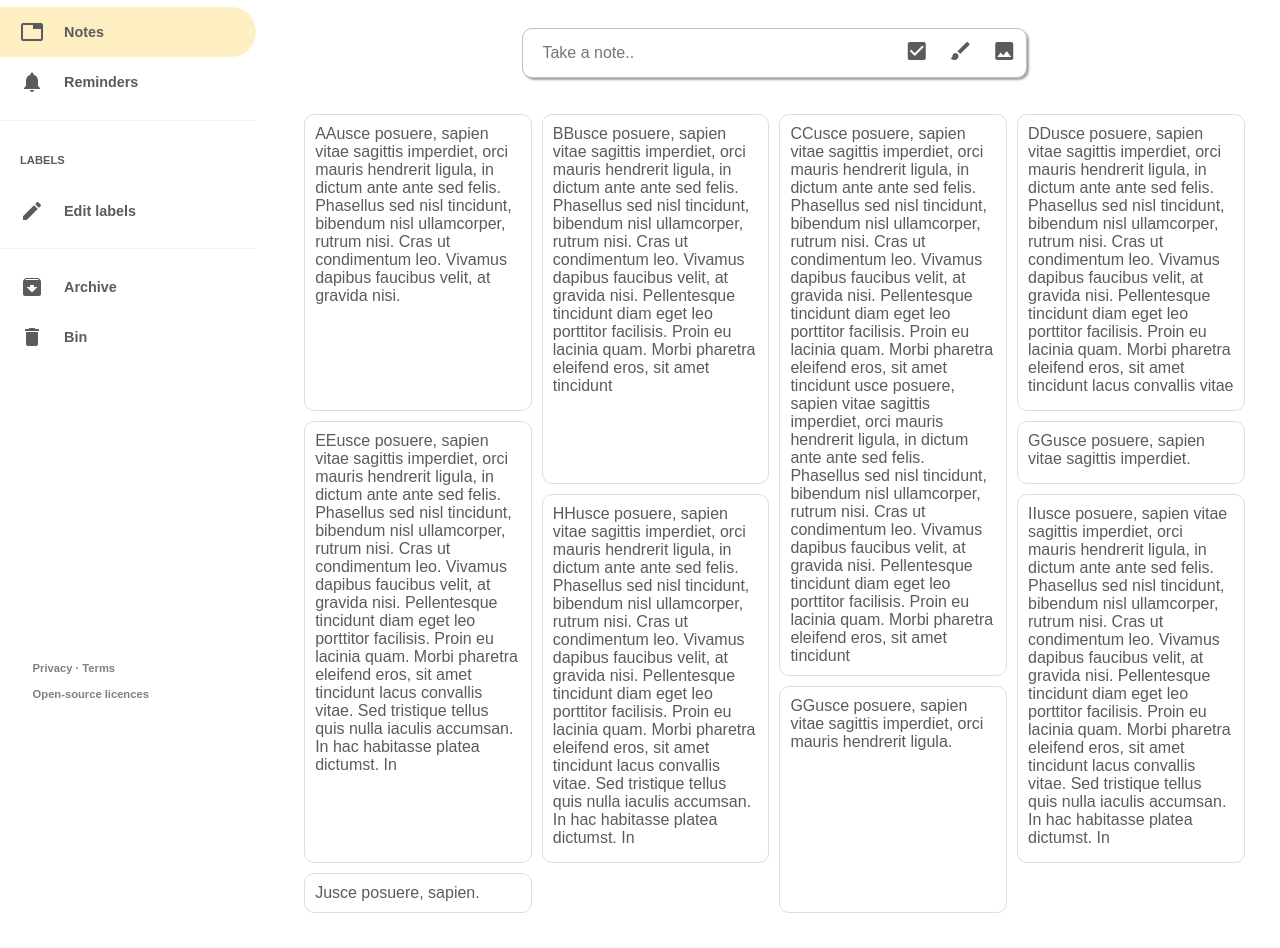
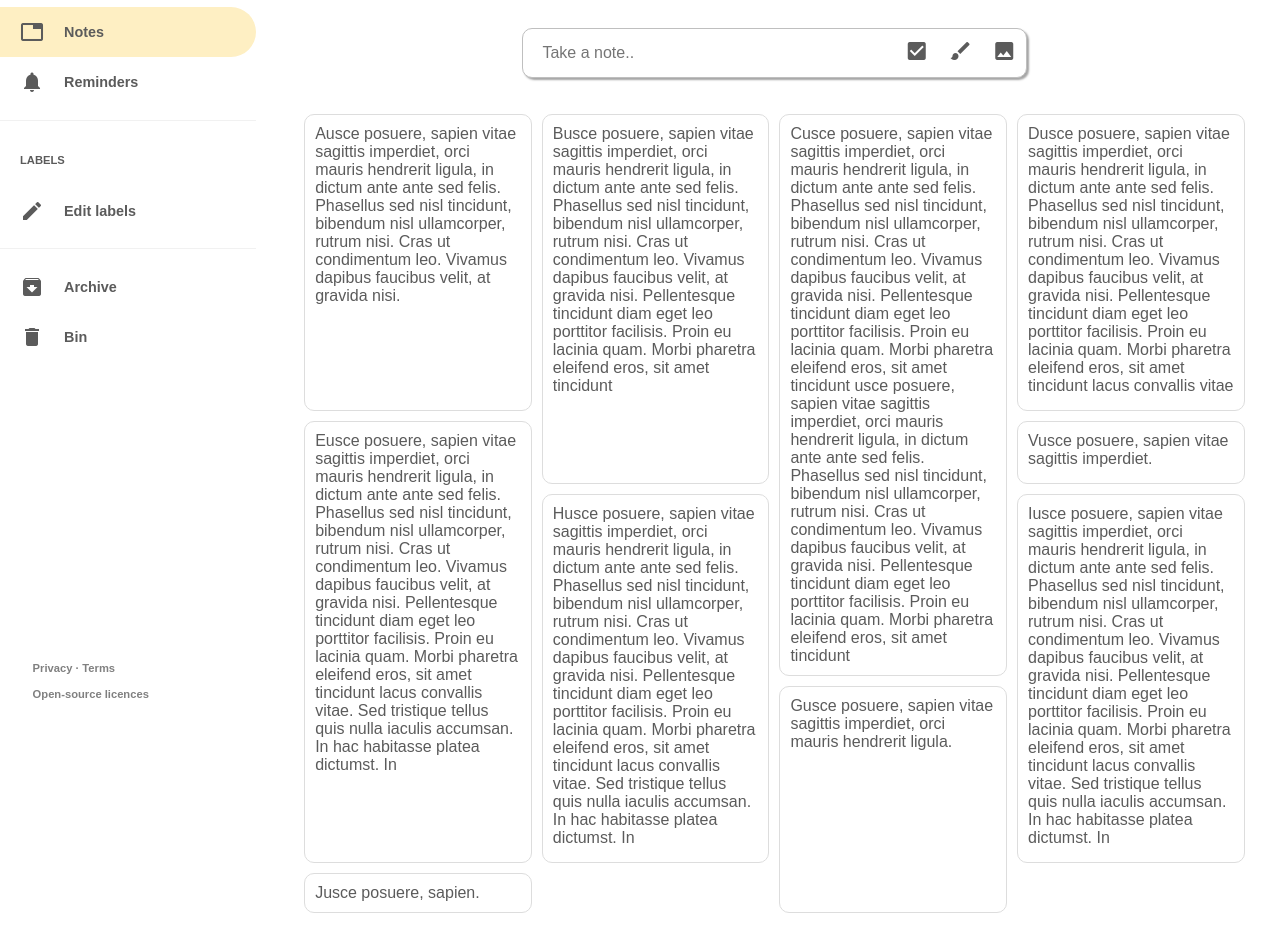
Before and after one commit to vicdata4/Google-Keep-Layout, a plain HTML site: page index.html in a window 1280 px wide. Shown: the part 67-1015 px from the top of the page. Drawn offline with Linux system fonts and the light colour scheme; a web font is replaced by a local one.

Commit message:
lorem final

```diff
--- a/index.html
+++ b/index.html
@@ -44,15 +44,15 @@
 
 		<section class="notes-block">
 			<div class="grid-container">
-				<div class="note1">AAusce posuere, sapien vitae sagittis imperdiet, orci mauris hendrerit ligula, in dictum ante ante sed felis. Phasellus sed nisl tincidunt, bibendum nisl ullamcorper, rutrum nisi. Cras ut condimentum leo. Vivamus dapibus faucibus velit, at gravida nisi. </div>
-				<div class="note2">BBusce posuere, sapien vitae sagittis imperdiet, orci mauris hendrerit ligula, in dictum ante ante sed felis. Phasellus sed nisl tincidunt, bibendum nisl ullamcorper, rutrum nisi. Cras ut condimentum leo. Vivamus dapibus faucibus velit, at gravida nisi. Pellentesque tincidunt diam eget leo porttitor facilisis. Proin eu lacinia quam. Morbi pharetra eleifend eros, sit amet tincidunt </div>
-				<div class="note3">CCusce posuere, sapien vitae sagittis imperdiet, orci mauris hendrerit ligula, in dictum ante ante sed felis. Phasellus sed nisl tincidunt, bibendum nisl ullamcorper, rutrum nisi. Cras ut condimentum leo. Vivamus dapibus faucibus velit, at gravida nisi. Pellentesque tincidunt diam eget leo porttitor facilisis. Proin eu lacinia quam. Morbi pharetra eleifend eros, sit amet tincidunt usce posuere, sapien vitae sagittis imperdiet, orci mauris hendrerit ligula, in dictum ante ante sed felis. Phasellus sed nisl tincidunt, bibendum nisl ullamcorper, rutrum nisi. Cras ut condimentum leo. Vivamus dapibus faucibus velit, at gravida nisi. Pellentesque tincidunt diam eget leo porttitor facilisis. Proin eu lacinia quam. Morbi pharetra eleifend eros, sit amet tincidunt</div>
-				<div class="note4">DDusce posuere, sapien vitae sagittis imperdiet, orci mauris hendrerit ligula, in dictum ante ante sed felis. Phasellus sed nisl tincidunt, bibendum nisl ullamcorper, rutrum nisi. Cras ut condimentum leo. Vivamus dapibus faucibus velit, at gravida nisi. Pellentesque tincidunt diam eget leo porttitor facilisis. Proin eu lacinia quam. Morbi pharetra eleifend eros, sit amet tincidunt lacus convallis vitae</div>
-				<div class="note5">EEusce posuere, sapien vitae sagittis imperdiet, orci mauris hendrerit ligula, in dictum ante ante sed felis. Phasellus sed nisl tincidunt, bibendum nisl ullamcorper, rutrum nisi. Cras ut condimentum leo. Vivamus dapibus faucibus velit, at gravida nisi. Pellentesque tincidunt diam eget leo porttitor facilisis. Proin eu lacinia quam. Morbi pharetra eleifend eros, sit amet tincidunt lacus convallis vitae. Sed tristique tellus quis nulla iaculis accumsan. In hac habitasse platea dictumst. In</div>
-				<div class="note6">GGusce posuere, sapien vitae sagittis imperdiet, orci mauris hendrerit ligula.</div>
-				<div class="note7">GGusce posuere, sapien vitae sagittis imperdiet.</div>
-				<div class="note8">HHusce posuere, sapien vitae sagittis imperdiet, orci mauris hendrerit ligula, in dictum ante ante sed felis. Phasellus sed nisl tincidunt, bibendum nisl ullamcorper, rutrum nisi. Cras ut condimentum leo. Vivamus dapibus faucibus velit, at gravida nisi. Pellentesque tincidunt diam eget leo porttitor facilisis. Proin eu lacinia quam. Morbi pharetra eleifend eros, sit amet tincidunt lacus convallis vitae. Sed tristique tellus quis nulla iaculis accumsan. In hac habitasse platea dictumst. In</div>
-				<div class="note9">IIusce posuere, sapien vitae sagittis imperdiet, orci mauris hendrerit ligula, in dictum ante ante sed felis. Phasellus sed nisl tincidunt, bibendum nisl ullamcorper, rutrum nisi. Cras ut condimentum leo. Vivamus dapibus faucibus velit, at gravida nisi. Pellentesque tincidunt diam eget leo porttitor facilisis. Proin eu lacinia quam. Morbi pharetra eleifend eros, sit amet tincidunt lacus convallis vitae. Sed tristique tellus quis nulla iaculis accumsan. In hac habitasse platea dictumst. In</div>
+				<div class="note1">Ausce posuere, sapien vitae sagittis imperdiet, orci mauris hendrerit ligula, in dictum ante ante sed felis. Phasellus sed nisl tincidunt, bibendum nisl ullamcorper, rutrum nisi. Cras ut condimentum leo. Vivamus dapibus faucibus velit, at gravida nisi. </div>
+				<div class="note2">Busce posuere, sapien vitae sagittis imperdiet, orci mauris hendrerit ligula, in dictum ante ante sed felis. Phasellus sed nisl tincidunt, bibendum nisl ullamcorper, rutrum nisi. Cras ut condimentum leo. Vivamus dapibus faucibus velit, at gravida nisi. Pellentesque tincidunt diam eget leo porttitor facilisis. Proin eu lacinia quam. Morbi pharetra eleifend eros, sit amet tincidunt </div>
+				<div class="note3">Cusce posuere, sapien vitae sagittis imperdiet, orci mauris hendrerit ligula, in dictum ante ante sed felis. Phasellus sed nisl tincidunt, bibendum nisl ullamcorper, rutrum nisi. Cras ut condimentum leo. Vivamus dapibus faucibus velit, at gravida nisi. Pellentesque tincidunt diam eget leo porttitor facilisis. Proin eu lacinia quam. Morbi pharetra eleifend eros, sit amet tincidunt usce posuere, sapien vitae sagittis imperdiet, orci mauris hendrerit ligula, in dictum ante ante sed felis. Phasellus sed nisl tincidunt, bibendum nisl ullamcorper, rutrum nisi. Cras ut condimentum leo. Vivamus dapibus faucibus velit, at gravida nisi. Pellentesque tincidunt diam eget leo porttitor facilisis. Proin eu lacinia quam. Morbi pharetra eleifend eros, sit amet tincidunt</div>
+				<div class="note4">Dusce posuere, sapien vitae sagittis imperdiet, orci mauris hendrerit ligula, in dictum ante ante sed felis. Phasellus sed nisl tincidunt, bibendum nisl ullamcorper, rutrum nisi. Cras ut condimentum leo. Vivamus dapibus faucibus velit, at gravida nisi. Pellentesque tincidunt diam eget leo porttitor facilisis. Proin eu lacinia quam. Morbi pharetra eleifend eros, sit amet tincidunt lacus convallis vitae</div>
+				<div class="note5">Eusce posuere, sapien vitae sagittis imperdiet, orci mauris hendrerit ligula, in dictum ante ante sed felis. Phasellus sed nisl tincidunt, bibendum nisl ullamcorper, rutrum nisi. Cras ut condimentum leo. Vivamus dapibus faucibus velit, at gravida nisi. Pellentesque tincidunt diam eget leo porttitor facilisis. Proin eu lacinia quam. Morbi pharetra eleifend eros, sit amet tincidunt lacus convallis vitae. Sed tristique tellus quis nulla iaculis accumsan. In hac habitasse platea dictumst. In</div>
+				<div class="note6">Gusce posuere, sapien vitae sagittis imperdiet, orci mauris hendrerit ligula.</div>
+				<div class="note7">Vusce posuere, sapien vitae sagittis imperdiet.</div>
+				<div class="note8">Husce posuere, sapien vitae sagittis imperdiet, orci mauris hendrerit ligula, in dictum ante ante sed felis. Phasellus sed nisl tincidunt, bibendum nisl ullamcorper, rutrum nisi. Cras ut condimentum leo. Vivamus dapibus faucibus velit, at gravida nisi. Pellentesque tincidunt diam eget leo porttitor facilisis. Proin eu lacinia quam. Morbi pharetra eleifend eros, sit amet tincidunt lacus convallis vitae. Sed tristique tellus quis nulla iaculis accumsan. In hac habitasse platea dictumst. In</div>
+				<div class="note9">Iusce posuere, sapien vitae sagittis imperdiet, orci mauris hendrerit ligula, in dictum ante ante sed felis. Phasellus sed nisl tincidunt, bibendum nisl ullamcorper, rutrum nisi. Cras ut condimentum leo. Vivamus dapibus faucibus velit, at gravida nisi. Pellentesque tincidunt diam eget leo porttitor facilisis. Proin eu lacinia quam. Morbi pharetra eleifend eros, sit amet tincidunt lacus convallis vitae. Sed tristique tellus quis nulla iaculis accumsan. In hac habitasse platea dictumst. In</div>
 				<div class="note10">Jusce posuere, sapien.</div>
 			</div>
 		</section>
```
